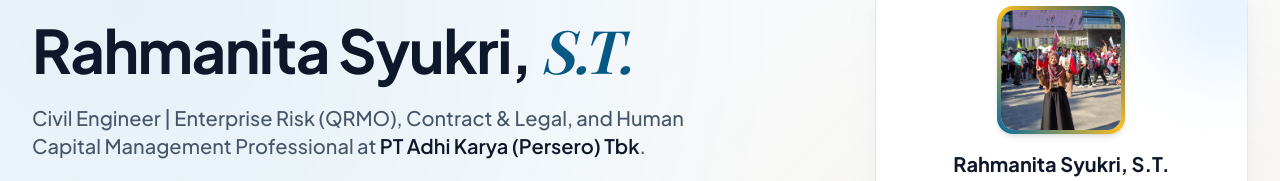
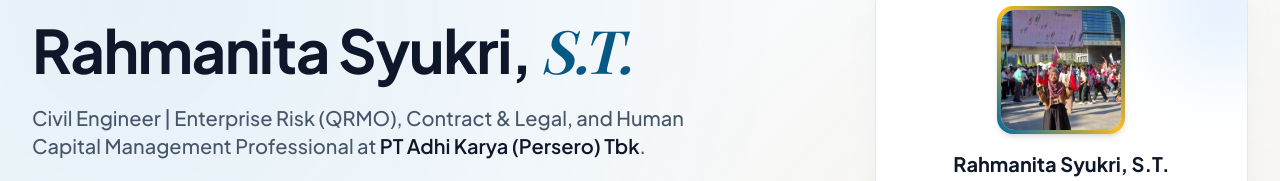
Before and after one commit to rahmanita-design/rahmanita-design.github.io, a plain HTML site: page index.html in a window 1280 px wide. Shown: the part 227-408 px from the top of the page. Drawn offline with nearby package versions, Linux system fonts and the light colour scheme; a web font is replaced by a local one.

Commit message:
feat: update index.html with new portrait photo framing

```diff
--- a/index.html
+++ b/index.html
@@ -191,7 +191,7 @@
                 <div class="mx-auto w-32 h-32 rounded-2xl p-1 bg-gradient-to-tr from-brand-600 via-amberBrand-400 to-brand-800 shadow-md mb-4 overflow-hidden">
                   <div class="w-full h-full rounded-[14px] bg-slate-100 flex items-center justify-center overflow-hidden">
                     <!-- Avatar Image / Icon -->
-                    <img src="assets/photo.jpeg" alt="Rahmanita Syukri, S.T." class="w-full h-full object-cover object-[50%_70%]" onerror="this.src=''; this.className='hidden'; this.nextElementSibling.classList.remove('hidden');">
+                    <img src="assets/photo.jpeg" alt="Rahmanita Syukri, S.T." class="w-full h-full object-cover object-[50%_58%]" onerror="this.src=''; this.className='hidden'; this.nextElementSibling.classList.remove('hidden');">
                     <div class="hidden text-brand-700 font-serif font-bold text-4xl">RS</div>
                   </div>
                 </div>
```
